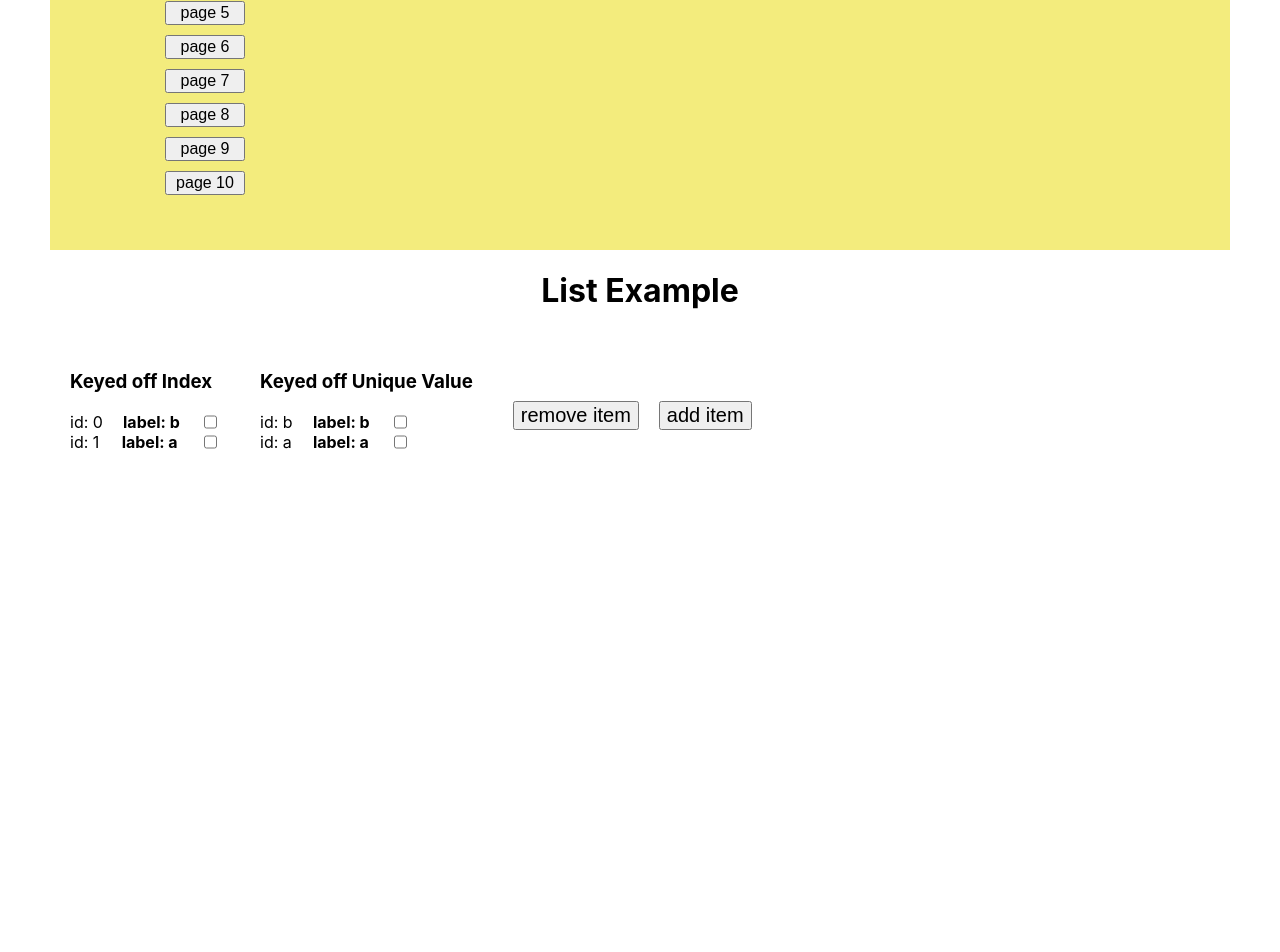
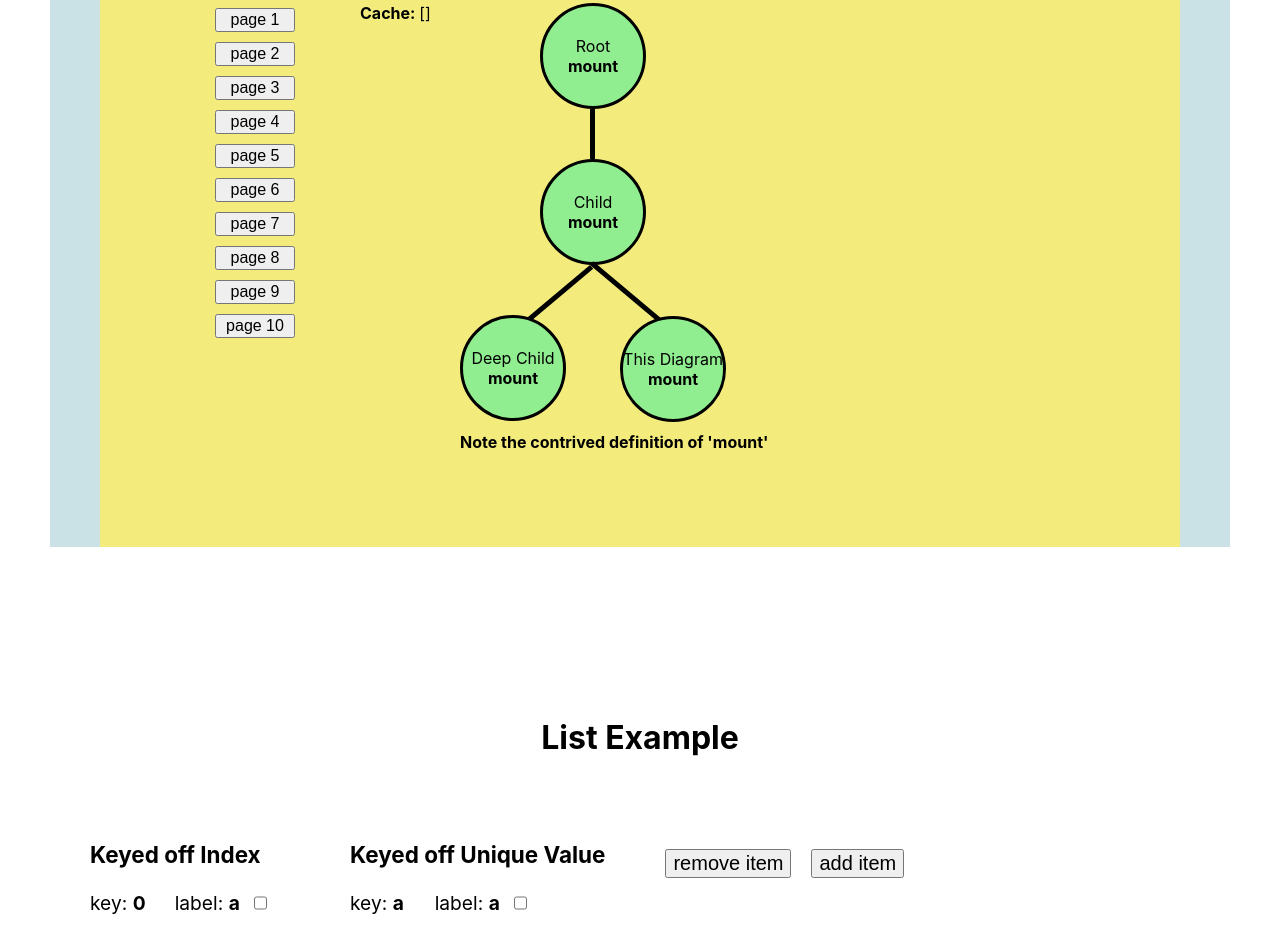
Before and after one commit to smhaley/key-demo, a React (Create React App) app: page / in a window 1280 px wide. Shown: the part 2393-3345 px from the top of the page. Built offline with nearby package versions, Linux system fonts and the light colour scheme; no server answers.

Commit message:
Add a Tree

```diff
--- a/src/App.css
+++ b/src/App.css
@@ -1,5 +1,6 @@
 .demo-container {
   display: flex;
+  flex-wrap: wrap;
 }
 .button-container {
   margin-top: 50px;
@@ -16,16 +17,16 @@
 }
 
 .list-container {
-  margin: 20px;
+  margin: 40px;
   display: flex;
   flex-direction: column;
   align-items: flex-start;
+  font-size: 1.2rem;
 }
 
 .list-item {
-  width: 150px;
+  width: 180px;
   display: flex;
-  justify-content: space-between;
 }
 
 .title {
@@ -41,7 +42,7 @@
 
 .paginate-button {
   width: 80px;
-  margin: 5px;;
+  margin: 5px;
   font-size: 1em;
 }
 
@@ -65,6 +66,7 @@
 
 .list-demo-container {
   height: 100vh;
+  padding-top: 100px;
 }
 
 .card-container {
@@ -74,5 +76,59 @@
 }
 
 .list-label {
-  font-weight: bold;
+  width: 80px;
 }
+
+.key-item {
+  width: 50%;
+}
+
+.demo-key-container {
+  background-color: rgb(202, 225, 230);
+  padding-top: 50px;
+}
+
+.circle {
+  width: 100px;
+  height: 100px;
+  border-radius: 100px;
+  border-style: solid;
+  display: flex;
+  flex-direction: column;
+  justify-content: center;
+  align-items: center;
+}
+
+.line {
+  border: 0;
+  margin: 0;
+  border-left: 5px solid black;
+  height: 50px;
+  margin-left: 50px;
+}
+
+.diag-line {
+  border: 0;
+  margin: 0;
+  border-left: 5px solid black;
+  height: 110px;
+  margin-left: 50px;
+  transform: rotate(-50deg);
+  transform-origin: top left;
+}
+
+.diag-line-left {
+  border: 0;
+  margin: 0;
+  border-left: 5px solid black;
+  height: 110px;
+  margin-left: 50px;
+  transform: rotate(50deg);
+  transform-origin: top left;
+}
+
+.left-circle {
+  top: 50px;
+  left: -80px;
+  position: relative;
+}
--- a/src/components/key-demo/card.tsx
+++ b/src/components/key-demo/card.tsx
@@ -12,8 +12,8 @@ const Card: React.FC<CardProps> = ({ character }) => {
 
   return (
     <div className="card-container">
-        <h2> {`render count Deep Child: ${renderRef.current}`}</h2>
-      <h2>{character.name}</h2>
+      <h3> {`render count Deep Child: ${renderRef.current}`}</h3>
+      <h3>{character.name}</h3>
       <img src={character.image} alt="rm"></img>
     </div>
   );
--- a/src/components/key-demo/key-demo.tsx
+++ b/src/components/key-demo/key-demo.tsx
@@ -1,6 +1,6 @@
 import React from "react";
 import RickAndMorty from "./rick-and-morty";
-
+import Tree from "./tree";
 const randomColor = () => {
   let color = "#";
   for (let i = 0; i < 6; i++) {
@@ -16,27 +16,40 @@ export default function KeyDemo() {
   const [key, setKey] = React.useState(1);
 
   const renderRef = React.useRef(1);
+  const renderRefChild = React.useRef(1);
+  const renderRefDeepChild = React.useRef(1);
+
   React.useEffect(() => {
     renderRef.current = renderRef.current + 1;
   });
 
+  const clickRenderTrackerBump = () => {
+    setColor(randomColor());
+    renderRefChild.current = renderRefChild.current + 1;
+    renderRefDeepChild.current = renderRefDeepChild.current + 1;
+  };
+
+  const clickRenderTrackerReset = () => {
+    setKey(key + 1);
+    renderRefChild.current = 1;
+    renderRefDeepChild.current = 1;
+  };
+
   return (
-    <>
+    <div className="demo-key-container">
       <h1 className="title">Key Change Example</h1>
+
       <div className="button-container">
-        <button
-          className="container-button"
-          onClick={() => setColor(randomColor())}
-        >
+        <button className="container-button" onClick={clickRenderTrackerBump}>
           Update Element Attribute
         </button>
 
-        <button className="container-button" onClick={() => setKey(key + 1)}>
+        <button className="container-button" onClick={clickRenderTrackerReset}>
           Change Element
         </button>
         <h2> {`render count Root: ${renderRef.current}`}</h2>
       </div>
-      <RickAndMorty color={color} key={key} />
-    </>
+      <RickAndMorty color={color} rootState={renderRef.current} key={key} />
+    </div>
   );
 }
--- a/src/components/key-demo/rick-and-morty.tsx
+++ b/src/components/key-demo/rick-and-morty.tsx
@@ -1,6 +1,6 @@
 import React from "react";
 import Card from "./card";
-
+import Tree from "./tree";
 type Base = {
   name: string;
   url: string;
@@ -26,7 +26,12 @@ interface Cache {
   [key: number]: Character;
 }
 
-const RickAndMorty: React.FC<{ color: string }> = ({ color }) => {
+interface RickAndMortyProps {
+  color: string;
+  rootState: number;
+}
+
+const RickAndMorty: React.FC<RickAndMortyProps> = ({ color, rootState }) => {
   const keys = Array.from({ length: 10 }, (_, i) => i + 1);
 
   const [cache, setCache] = React.useState<Cache>({});
@@ -61,7 +66,7 @@ const RickAndMorty: React.FC<{ color: string }> = ({ color }) => {
   }, []);
 
   return (
-    <div className="demo" style={{ background: color }}>
+    <div className="demo" style={{ background: color, margin: 50 }}>
       <h2> {`render count Child: ${renderRef.current}`}</h2>
       <div className="demo-container">
         <div>{cache[1] && <Card character={cache[page]} />}</div>
@@ -74,10 +79,15 @@ const RickAndMorty: React.FC<{ color: string }> = ({ color }) => {
             >{`page ${item}`}</button>
           ))}
         </div>
-        <div>
+        <div style={{ width: 150 }}>
           <b>Cache: </b>
           {JSON.stringify(Object.values(cache).map((value) => value.name))}
         </div>
+        <Tree
+          child={renderRef.current - 1}
+          deepChild={renderRef.current - 1}
+          root={rootState}
+        />
       </div>
     </div>
   );
--- /dev/null
+++ b/src/components/key-demo/tree.tsx
@@ -0,0 +1,88 @@
+import React from "react";
+
+interface TreeProps {
+  root: number;
+  child: number;
+  deepChild: number;
+}
+
+const Tree: React.FC<TreeProps> = ({ root, child, deepChild }) => {
+  const renderRef = React.useRef(1);
+  const handleState = (count: number) => {
+    if (count <= 1) {
+      return "mount";
+    } else {
+      return "rerender";
+    }
+  };
+
+  const handleBackground = (count: number) => {
+    if (count <= 1) {
+      return "lightgreen";
+    } else {
+      return "yellow";
+    }
+  };
+
+  React.useEffect(() => {
+    renderRef.current = renderRef.current + 1;
+  });
+
+  return (
+    <div style = {{paddingLeft: 30}}>
+      <div style={{ margin: "0 auto", width: "150px" }}>
+        <div className="circle" style={{ background: handleBackground(root) }}>
+          Root <b>{handleState(root)}</b>
+        </div>
+        <div>
+          <div className="line" />
+        </div>
+        <div style={{ position: "relative" }}>
+          <div
+            className="circle"
+            style={{ background: handleBackground(child) }}
+          >
+            Child <b>{handleState(child)}</b>
+          </div>
+          <div className="diag-line" style={{ position: "absolute" }} />
+          <div className="diag-line-left" style={{ position: "absolute" }} />
+          <div
+            className="circle"
+            style={{
+              position: "relative",
+              background: handleBackground(deepChild),
+              top: 50,
+              left: -80,
+            }}
+          >
+            Deep Child <b>{handleState(deepChild)}</b>
+          </div>
+          <div
+            className="circle"
+            style={{
+              position: "relative",
+              background: handleBackground(deepChild),
+              top: -55,
+              left: 80,
+            }}
+          >
+            This Diagram <b>{handleState(renderRef.current - 1)}</b>
+          </div>
+          <div
+            style={{
+              position: "relative",
+              top: -45,
+              left: -80,
+              width: 320,
+              fontWeight: "bold",
+            }}
+          >
+            Note the contrived definition of 'mount'
+          </div>
+        </div>
+      </div>
+   </div>
+  );
+};
+
+export default Tree;
--- a/src/components/list-demo.tsx
+++ b/src/components/list-demo.tsx
@@ -3,12 +3,12 @@ import React from "react";
 export default function ListDemo() {
   const letters = "abcdefghijklmnopqrstuvwxyz".split("");
 
-  const [list, setList] = React.useState([{ label: "b" }, { label: "a" }]);
-  const [counter, setCounter] = React.useState(1);
+  const [list, setList] = React.useState([{ label: "a" }]);
+  const [counter, setCounter] = React.useState(0);
 
   const handleRemove = () => {
     const count = counter - 1;
-    if (count > 0) {
+    if (count >= 0) {
       const listCopy = [...list];
       listCopy.shift();
       setList(listCopy);
@@ -32,8 +32,12 @@ export default function ListDemo() {
           <h3>Keyed off Index</h3>
           {list.map((item, index) => (
             <div className="list-item" key={index}>
-              {`id: ${index}`}
-              <label className="list-label">{`label: ${item.label} `}</label>
+              <span className="key-item">
+                key: <b>{index}</b>
+              </span>
+              <label className="list-label">
+                label: <b>{item.label}</b>
+              </label>
               <input type="checkbox" />
             </div>
           ))}
@@ -42,8 +46,12 @@ export default function ListDemo() {
           <h3>Keyed off Unique Value</h3>
           {list.map((item) => (
             <div className="list-item" key={item.label}>
-              {`id: ${item.label}`}
-              <label className="list-label">{`label: ${item.label} `}</label>
+              <span className="key-item">
+                key: <b>{item.label}</b>
+              </span>
+              <label className="list-label">
+                label: <b>{item.label}</b>
+              </label>
               <input type="checkbox" />
             </div>
           ))}
--- a/src/content.ts
+++ b/src/content.ts
@@ -48,6 +48,7 @@ export const introContent: Content[] = [
       {
         text: "Speed. Virtualization does not require constant DOM repaints. Everything happens in memory first.",
       },
+      {text: 'Simplicity. All DOM changes are grouped into a single render/repaint.'}
     ],
   },
 ];
```
